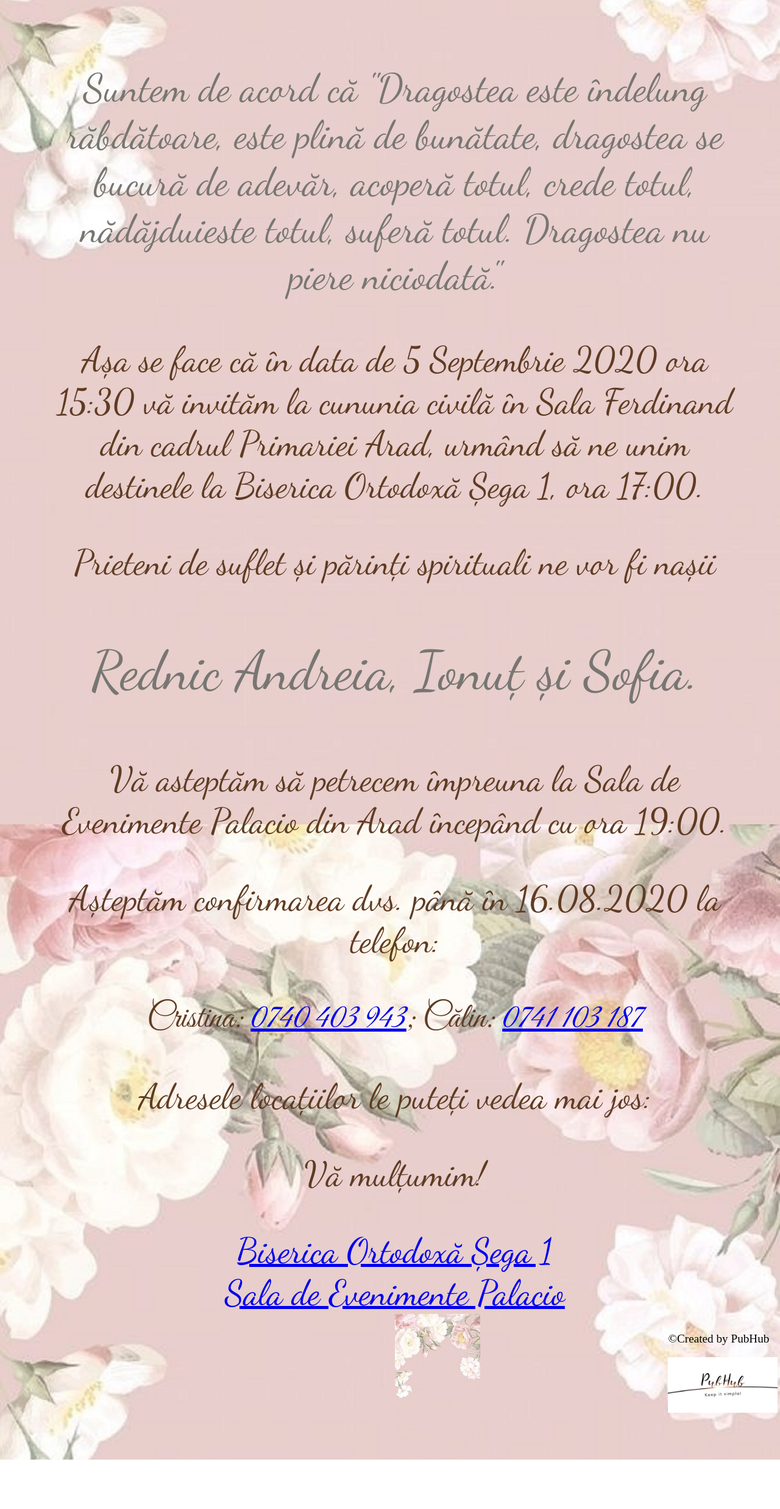
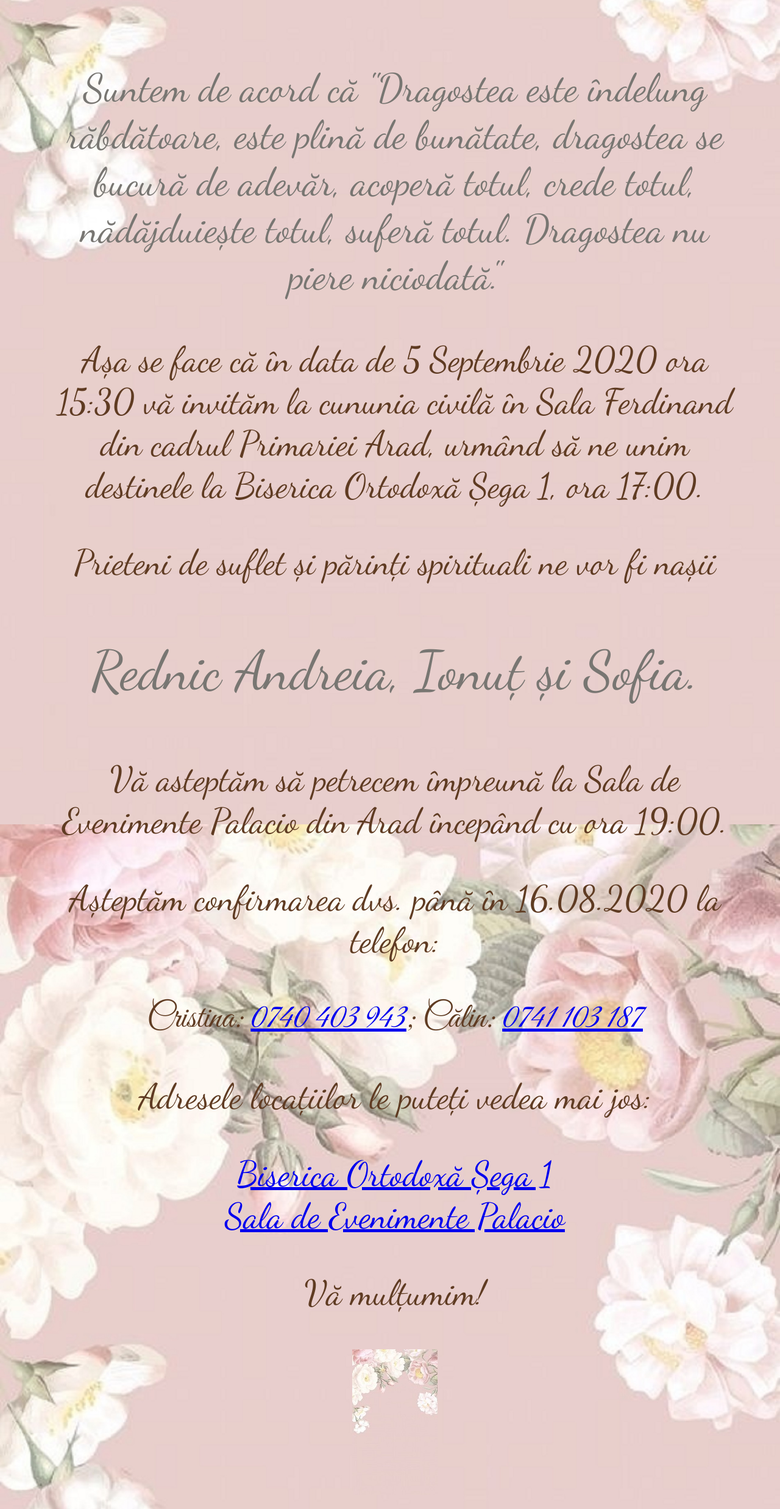
Before and after one commit to rosubogdangheorghe/-_and_-_wedding_invitation, a plain HTML site: page index.html in a window 1280 px wide. Shown: the part 842-3317 px from the top of the page at 61% size. Before the commit the page ends 3236 px from the top, so only its background shows below. Drawn offline with Linux system fonts and the light colour scheme; a web font is replaced by a local one.

Commit message:
final update

```diff
--- a/assets/css/style.css
+++ b/assets/css/style.css
@@ -44,6 +44,12 @@ body {
 #parinti2 {
 	float:right;
 }
+span {
+	padding: 0.5vw;
+	border: solid;
+	border-color: rgb(95, 59, 34);
+	border-width: 0.1vw;
+}
 #title{
 	clear: both;
 /*	position: absolute;*/
@@ -70,18 +76,13 @@ body {
 
 img {
   max-width: 14vw;
-  position: absolute;
+  position: relative;
   height: auto;
   margin-left: auto;
   margin-right: auto;
 
 }
-span {
-	padding: 0.5vw;
-	border: solid;
-	border-color: rgb(95, 59, 34);
-	border-width: 0.1vw;
-}
+
 #telefon {
 	font-family: 'Great Vibes', cursive;
 }
--- a/index.html
+++ b/index.html
@@ -5,7 +5,7 @@
     <meta http-equiv="X-UA-Compatible" content="IE=edge">
     <meta name="viewport" content="width=device-width, initial-scale=1 user-scalable=yes">
 	  <!-- Defines a time interval in seconds for the document to refresh itself -->
-<meta http-equiv="refresh" content="60" />
+<!--<meta http-equiv="refresh" content="60" />-->
 	 <!-- Enable users to add your web application or webpage link to the Home screen. Replace icon.png with your icon file path -->
 <link rel="apple-touch-icon" href="/assets/images/app.png">
 <!-- Specify a launch screen image that is displayed while your web application launches. Replace app.png with your image file path -->
@@ -42,7 +42,7 @@
        			<h3 id = "miri">Cristina &amp; Călin</h3>
 <!--				<p>Suntem de acord că:</p>-->
 				<p id="citat">Suntem de acord că &quot;Dragostea este îndelung răbdătoare, este plină de bunătate, dragostea se bucură de adevăr,
-			acoperă totul, crede totul, nădăjduieste totul, suferă totul. Dragostea nu piere niciodată.&quot;</p>
+			acoperă totul, crede totul, nădăjduiește totul, suferă totul. Dragostea nu piere niciodată.&quot;</p>
 			<!--			<p>&#x28;Corinteni&#x29;</p>-->
 		</div>
 		<div>
@@ -56,7 +56,7 @@
 		   <p id = "nasi">Rednic Andreia, Ionuț și Sofia.</p>
 
 <!--		<div id="text">-->
-		   <p>Vă asteptăm să petrecem împreuna la Sala de Evenimente Palacio din Arad începând cu ora 19:00. </p>
+		   <p>Vă asteptăm să petrecem împreună la Sala de Evenimente Palacio din Arad începând cu ora 19:00. </p>
 
 		    <p>Așteptăm confirmarea dvs. până în 16.08.2020 la telefon:</p>
 
@@ -65,7 +65,7 @@
 		    <p>Adresele locațiilor le puteți vedea mai jos:</p>
 
 
-		<p>Vă mulțumim!</p>
+
 
 
 		     <a href="https://www.google.ro/maps/place/Parohia+%C8%98ega+I/@46.190082,21.299852,17z/data=!4m8!1m2!2m1!1sbiserica+ortodoxa+sega+1+arad!3m4!1s0x0:0x4992aa137e076689!8m2!3d46.1887296!4d21.3006878" target="_blank">
@@ -74,7 +74,9 @@
 		    <a href="https://www.google.ro/maps/place/Palacio+Arad/@46.2128762,21.3507609,17z/data=!4m12!1m6!3m5!1s0x474599de1d7d1b1d:0x9a80b6354bf23a81!2sPalacio+Arad!8m2!3d46.2128762!4d21.3529496!3m4!1s0x474599de1d7d1b1d:0x9a80b6354bf23a81!8m2!3d46.2128762!4d21.3529496" target="_blank">
 	      	Sala de Evenimente Palacio</a>
 		    <br>
+			<p>Vă mulțumim!</p>
 	        <img src="assets/images/fondsmall2.jpg" width="140" height="239" alt=""/>
+
 		</div>
 
 	</main>
```
Also changed, not shown: assets/fonts/beyond_the_mountains.otf (deleted), assets/fonts/beyond_the_mountains.png (deleted), assets/fonts/beyond_the_mountains.ttf (deleted), assets/fonts/marguerite.png (deleted), assets/fonts/marguerite.ttf (deleted), 2 other files.
